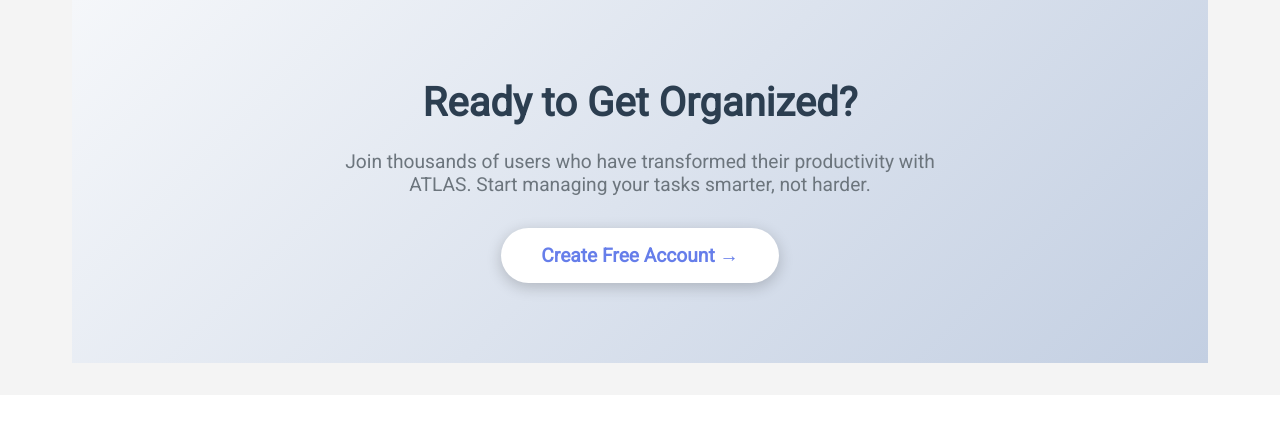
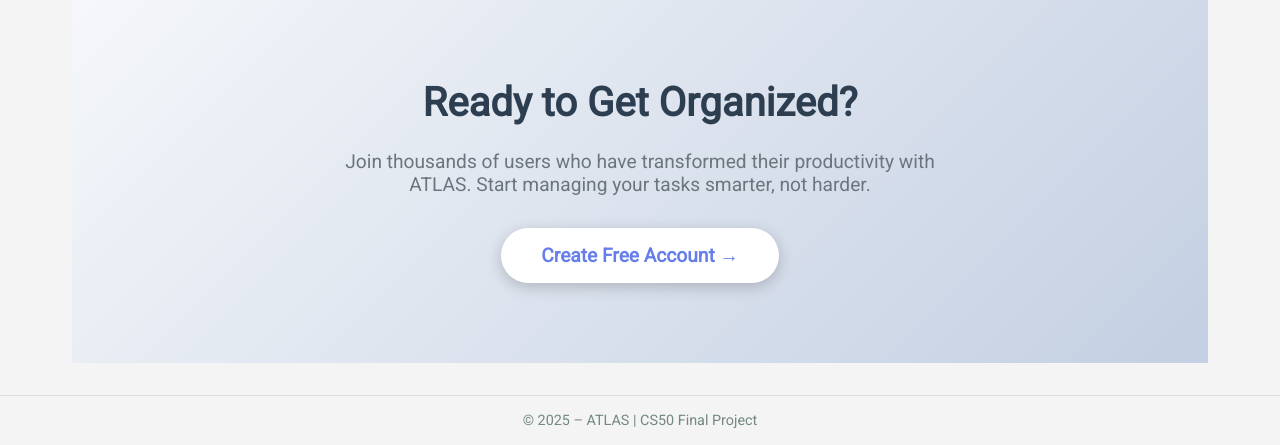
Before and after one commit to thedivloop/advanced-todo-list, a Django app: page / in a window 1280 px wide. Shown: the part 2158-2603 px from the top of the page. Before the commit the page ends 2521 px from the top, so only its background shows below. Run offline with Django 5.2, Linux system fonts and the light colour scheme.

Commit message:
Added a footer and related style

```diff
--- a/static/css/styles.css
+++ b/static/css/styles.css
@@ -367,3 +367,16 @@ a:hover {
 .p-2 { padding: 1rem; }
 .p-3 { padding: 1.5rem; }
 .p-4 { padding: 2rem; }
+
+/* ========================================
+  FOOTER AREA
+   ======================================== */
+
+footer {
+  text-align: center;
+  padding: 1rem 0;
+  background-color: #f4f4f4;
+  color: #738883;
+  font-size: 0.9rem;
+  border-top: 1px solid #ddd;
+}
--- a/templates/base.html
+++ b/templates/base.html
@@ -44,4 +44,7 @@
         {% block extra_js %}{% endblock %}
     </div>
 </body>
+<footer>
+    <p>&copy; 2025 – ATLAS | CS50 Final Project</p>
+</footer>
 </html>
```
